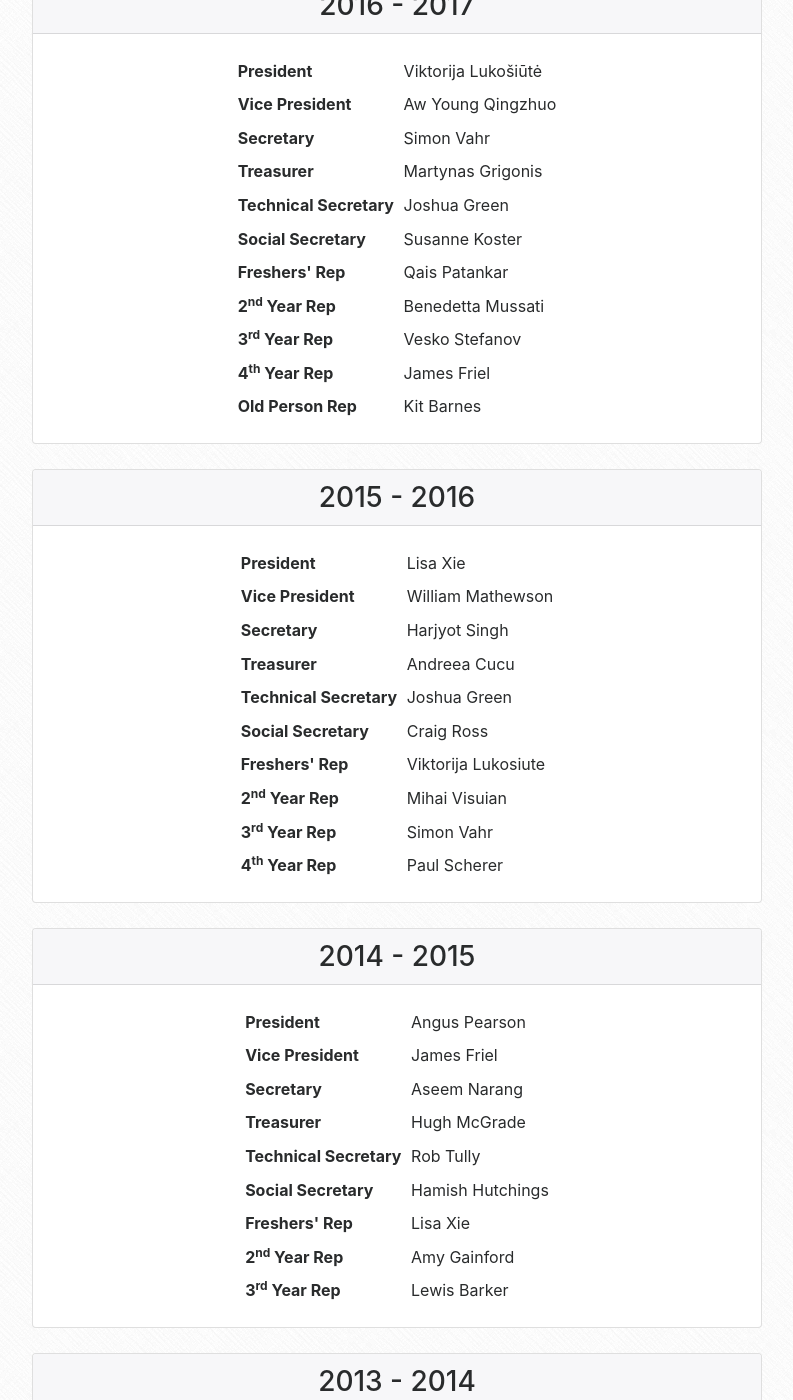
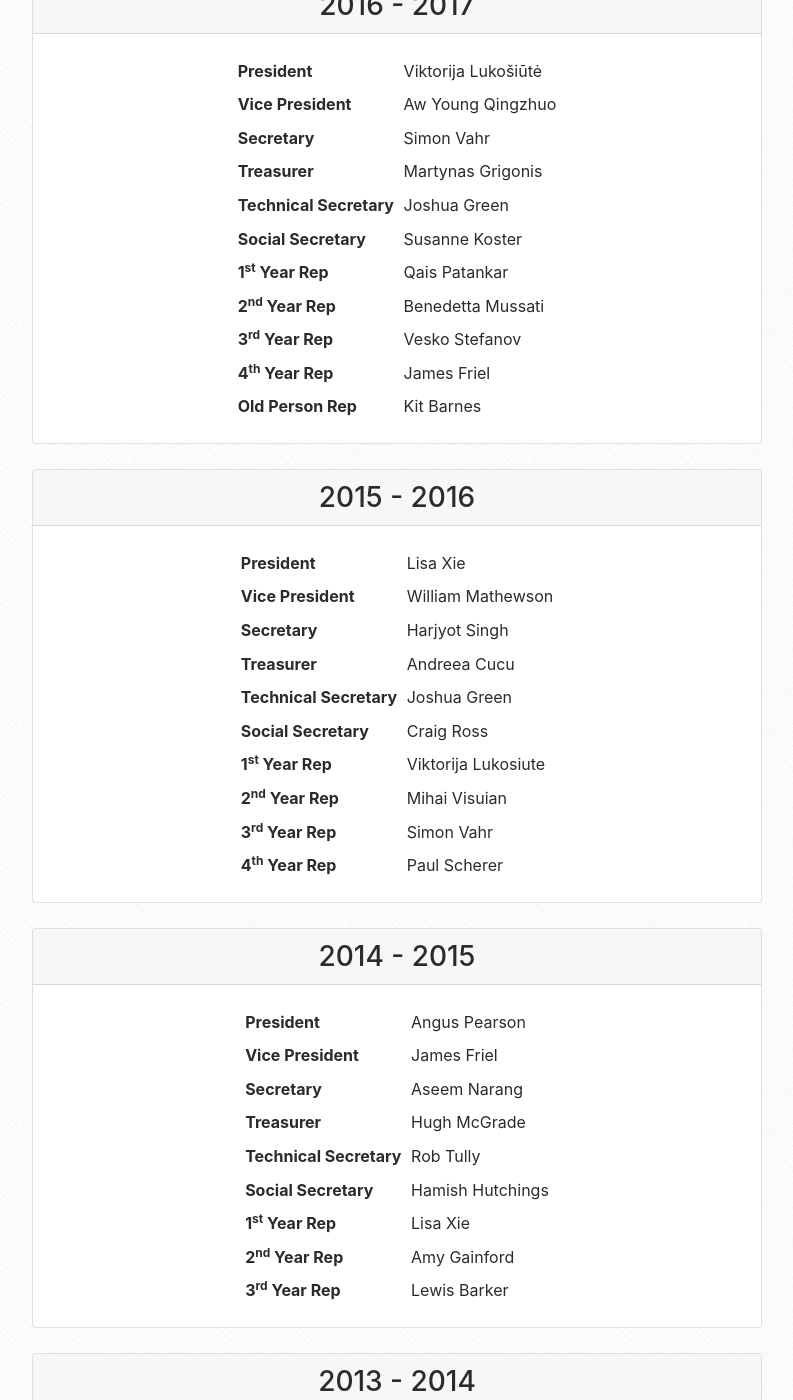
Before and after one commit to compsoc-edinburgh/website, a Jekyll site: the page built from _pages/team.md, in a window 1280 px wide and 1400 px high, scrolled down 870 px. Shown: the whole window, without its empty margins (53-846 px from the left). Built offline with Jekyll 4.4.1, drawn with Linux system fonts in a browser that asks for light colours; nearby versions of some CDN libraries.

Commit message:
change Freshers' rep to 1st year rep

```diff
--- a/_data/committee/2014-2015.yml
+++ b/_data/committee/2014-2015.yml
@@ -31,7 +31,7 @@ members:
     # bio:
 
   - name: Lisa Xie
-    role: Freshers' Rep
+    role: 1<sup>st</sup> Year Rep
     # avatar:
     # bio:
 
--- a/_data/committee/2015-2016.yml
+++ b/_data/committee/2015-2016.yml
@@ -31,7 +31,7 @@ members:
     # bio:
 
   - name: Viktorija Lukosiute
-    role: Freshers' Rep
+    role: 1<sup>st</sup> Year Rep
     # avatar:
     # bio:
 
--- a/_data/committee/2016-2017.yml
+++ b/_data/committee/2016-2017.yml
@@ -31,7 +31,7 @@ members:
     # bio:
 
   - name: Qais Patankar
-    role: Freshers' Rep
+    role: 1<sup>st</sup> Year Rep
     avatar: "https://secure.gravatar.com/avatar/7ad38b14cd24361ef0bf8ed757ce8a83?s=200"
     # bio:
     github: qaisjp
--- a/_data/committee/2017-2018.yml
+++ b/_data/committee/2017-2018.yml
@@ -40,7 +40,7 @@ members:
   #  bio:
 
   #- name:
-  #  role: Freshers' Rep
+  #  role: 1<sup>st</sup> Year Rep
   #  avatar:
   #  bio:
 
```
